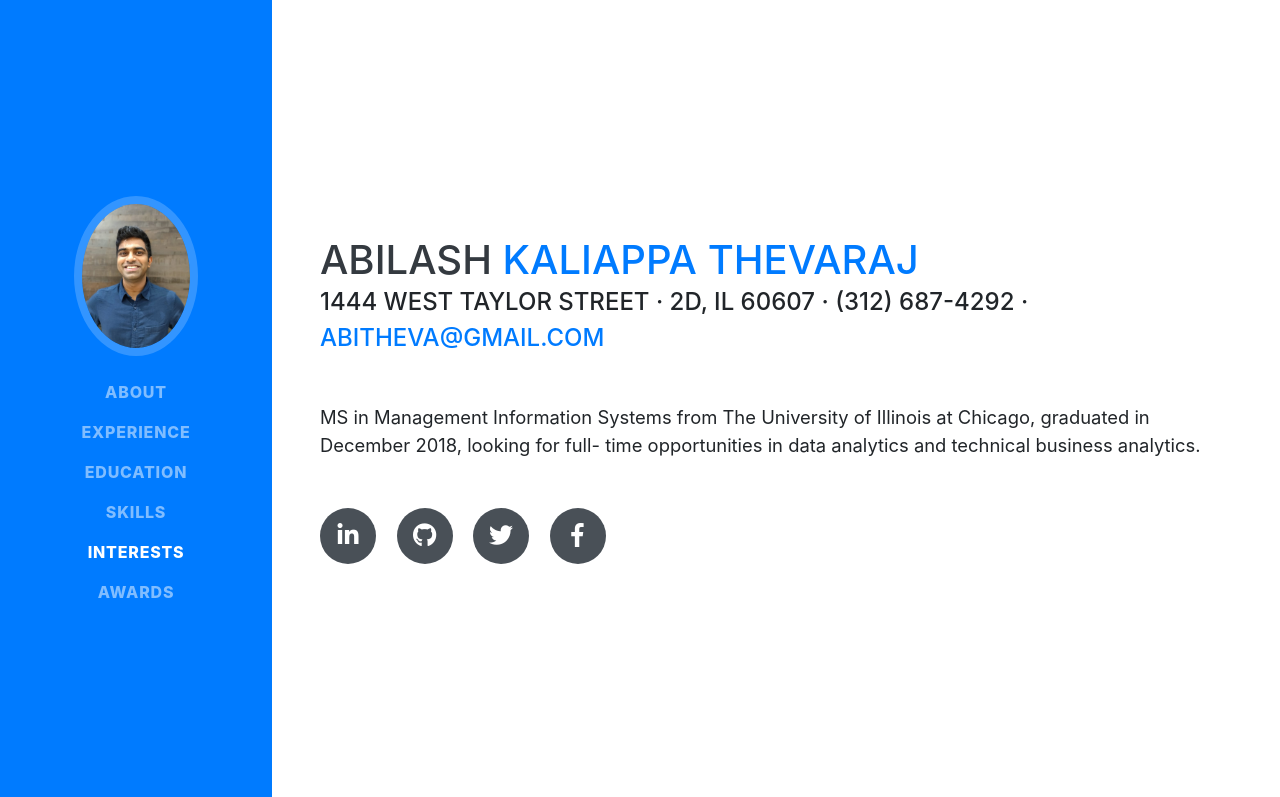
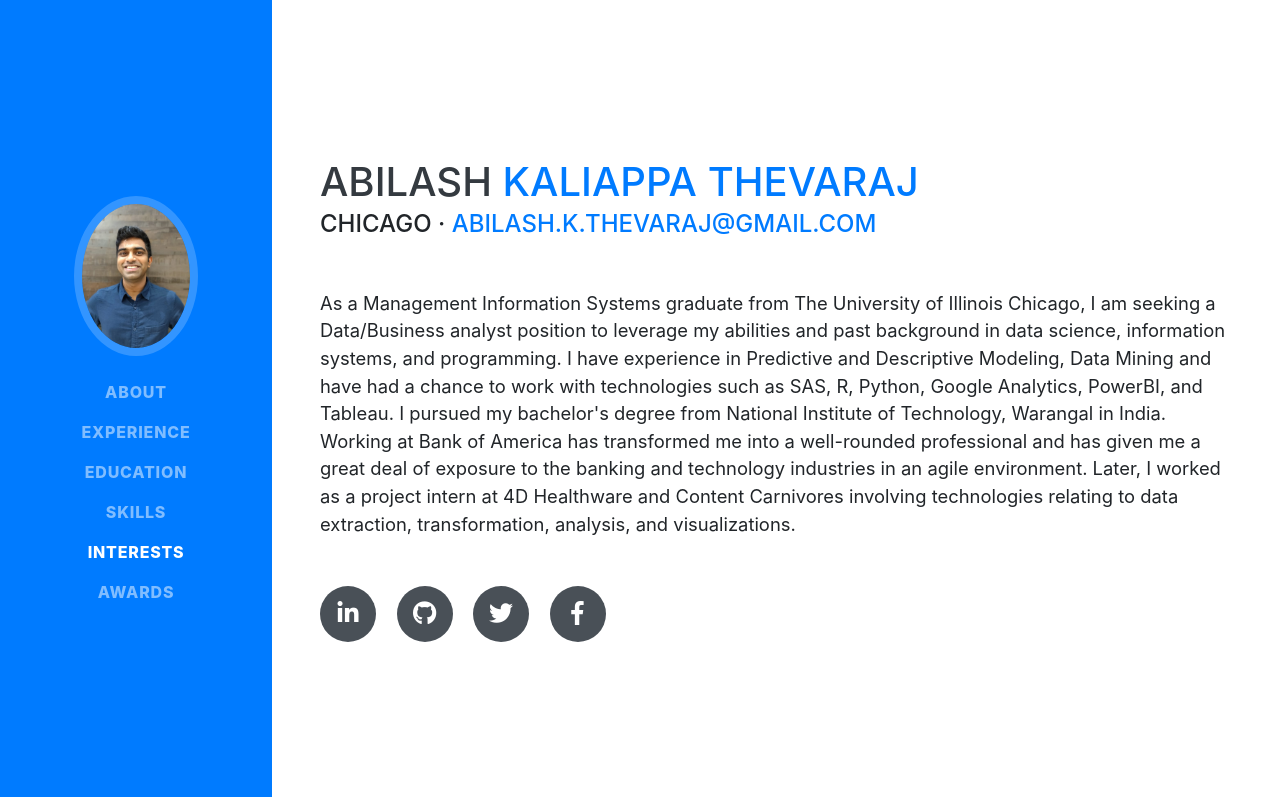
Before and after one commit to tabilash/tabilash.github.io, a website with bundled scripts: page index.html in a window 1280 px wide. Shown: the top 797 px of the page. Built offline with nearby package versions, Linux system fonts and the light colour scheme; a web font is replaced by a local one.

Commit message:
Update index.html
about commit

```diff
--- a/index.html
+++ b/index.html
@@ -66,11 +66,12 @@
         <h1 class="mb-0">Abilash
           <span class="text-primary">Kaliappa Thevaraj</span>
         </h1>
-        <div class="subheading mb-5">1444 West Taylor Street · 2D, IL 60607 · (312) 687-4292 ·
-          <a href="abitheva@gmail.com">abitheva@gmail.com</a>
+        <div class="subheading mb-5">Chicago ·
+          <a href="abilash.k.thevaraj@gmail.com">abilash.k.thevaraj@gmail.com</a>
         </div>
-        <p class="lead mb-5">MS in Management Information Systems from The University of Illinois at Chicago, graduated in December 2018, looking for full-
-         time opportunities in data analytics and technical business analytics.</p>
+        <p class="lead mb-5">As a Management Information Systems graduate from The University of Illinois Chicago, I am seeking a Data/Business analyst position to leverage my abilities and past background in data science, information systems, and programming. I have experience in Predictive and Descriptive Modeling, Data Mining and have had a chance to work with technologies such as SAS, R, Python, Google Analytics, PowerBI, and Tableau.
+
+I pursued my bachelor's degree from National Institute of Technology, Warangal in India. Working at Bank of America has transformed me into a well-rounded professional and has given me a great deal of exposure to the banking and technology industries in an agile environment. Later, I worked as a project intern at 4D Healthware and Content Carnivores involving technologies relating to data extraction, transformation, analysis, and visualizations.</p>
         <div class="social-icons">
           <a href="#">
             <i class="fab fa-linkedin-in"></i>
```
